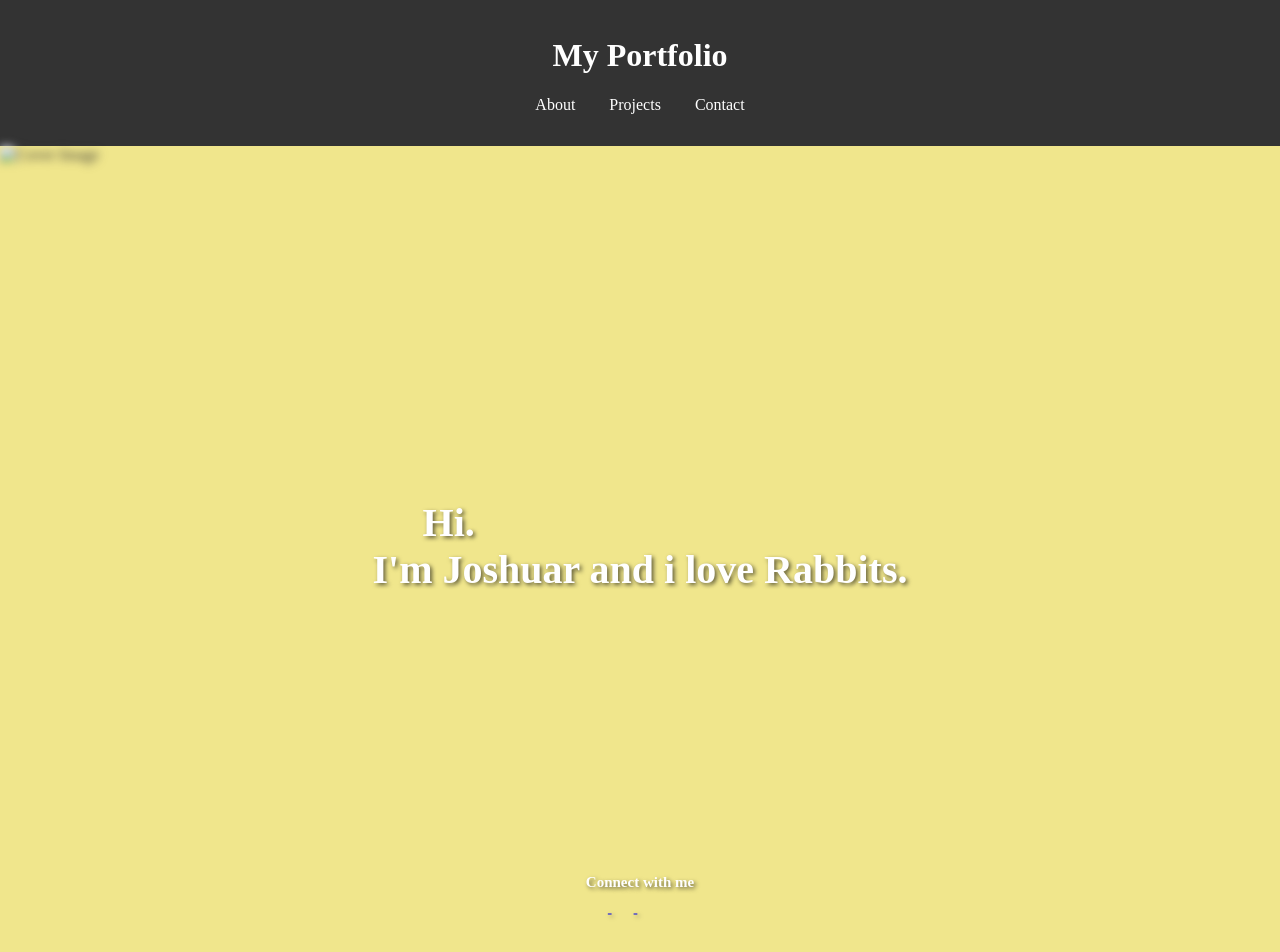
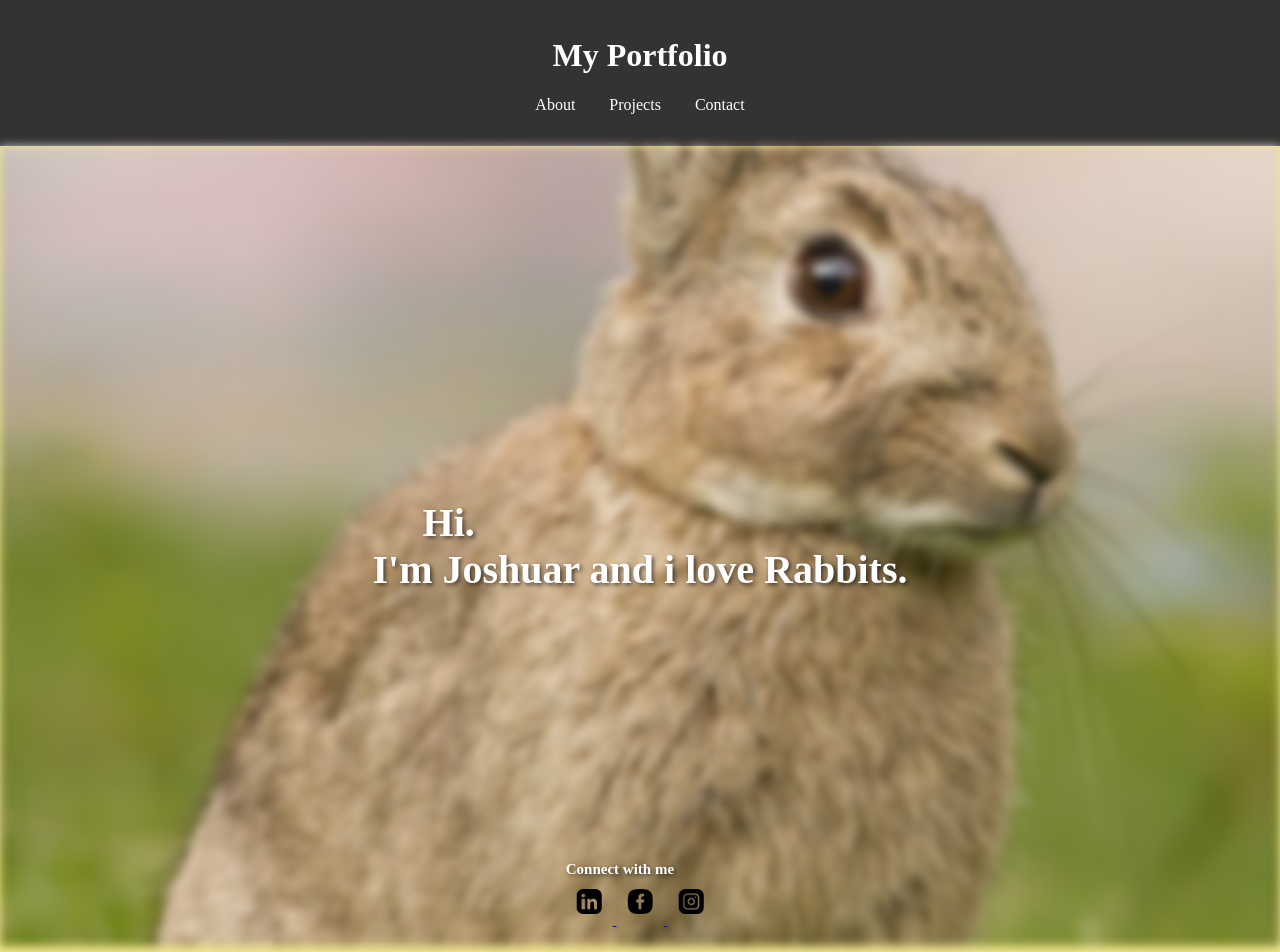
Before and after one commit to jhorshblue/Portfolio-SAIL-PROJECT, a plain HTML site: page index.html in a window 1280 px wide. Shown: the top 952 px of the page. Drawn offline with Linux system fonts and the light colour scheme; files that its build step writes are made by us from their sources.

Commit message:
Initial commit

```diff
--- a/index.html
+++ b/index.html
@@ -4,7 +4,7 @@
     <meta charset="UTF-8">
     <meta name="viewport" content="width=device-width, initial-scale=1.0">
     <title>My Portfolio</title>
-    <link rel="stylesheet" href="/Portfolio/index.css">
+    <link rel="stylesheet" href="/styles/main.css">
 </head>
 <body>
     <header>
@@ -18,23 +18,23 @@
         </nav>
 			</header>
 				<div class="cover-image">
-					<img src="/Portfolio/images/cover.jpg" alt="Cover Image" class="responsive-image">
+					<img src="/images/cover.jpg" alt="Cover Image" class="responsive-image">
 					<div class="text-overlay"> &nbsp;&nbsp;&nbsp;&nbsp; Hi. <br> I'm Joshuar and i love Rabbits.</div>
 				</div>
 				<p class="text-overlay1"> Connect with me <br>
 					<a href="https://www.linkedin.com/in/joshuar-onanuga" target="_blank">
-						<img src="/Portfolio/images/linkedin_icon.png" alt="" class="icon-images">
+						<img src="/images/linkedin_icon.png" alt="" class="icon-images">
 					</a>
 					<a href="https://www.facebook.com/Onanugajoshuar" target="_blank">
-						<img src="/Portfolio/images/facebook_icon.png" alt="" class="icon-images">
+						<img src="/images/facebook_icon.png" alt="" class="icon-images">
 					</a>
-					<img src="/Portfolio/images/instagram_icon.png" alt="" class="icon-images">
+					<img src="/images/instagram_icon.png" alt="" class="icon-images">
 				</p>
 
 				<main>
         <section class="first-content" id="about">
 					<div class="image-div">
-						<img src="/Portfolio/images/josh.jpg" alt="">
+						<img src="/images/josh.jpg" alt="">
 					</div>
 					<div class="text-div">
             <h2>About Me</h2>
@@ -81,7 +81,7 @@
             <h2>Bunnies are just Awesome</h2>
             <div class="project">
                 <h3>American Rabbit</h3>
-								<img src="/Portfolio/images/american-white.jpg" alt="" class="project-image">
+								<img src="/images/american-white.jpg" alt="" class="project-image">
                 <p>Description of project 1.</p>
             </div>
             <div class="project">
@@ -129,6 +129,6 @@
     <footer>
         <p>&copy; 2024 My Portfolio</p>
     </footer>
-    <script src="/Portfolio/index.js"></script>
+    <script src="/scripts/main.js"></script>
 </body>
 </html>
```
Also changed, not shown: scripts/main.js (renamed from index.js), styles/main.css (renamed from index.css).
